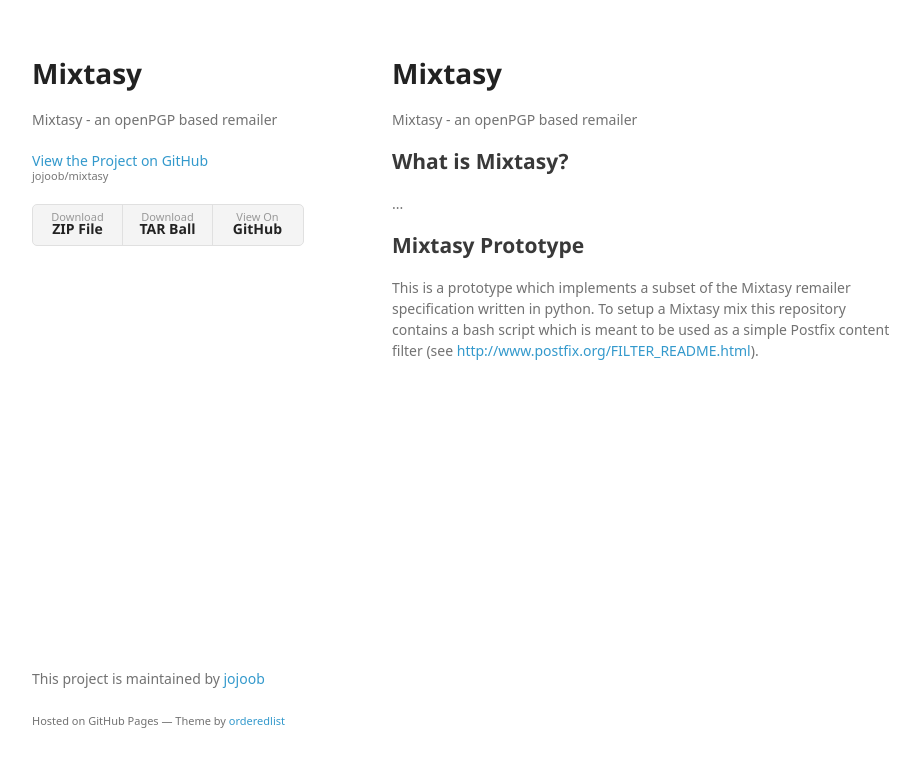
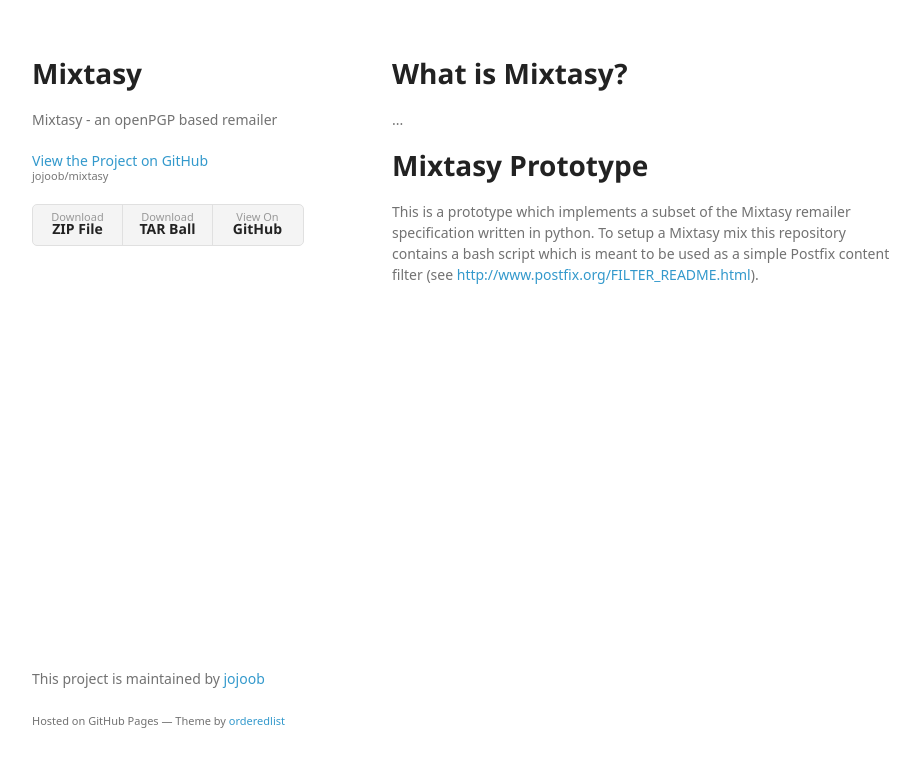
Before and after one commit to jojoob/mixtasy, a plain HTML site: page index.html in a window 1280 px wide. Shown: the whole page, without its empty margins (178-1098 px from the left). Drawn offline with Linux system fonts and the light colour scheme; a web font is replaced by a local one.

Commit message:
Create gh-pages branch via GitHub

```diff
--- a/index.html
+++ b/index.html
@@ -29,17 +29,12 @@
       </header>
       <section>
         <h1>
-<a id="mixtasy" class="anchor" href="#mixtasy" aria-hidden="true"><span aria-hidden="true" class="octicon octicon-link"></span></a>Mixtasy</h1>
-
-<p>Mixtasy - an openPGP based remailer</p>
-
-<h2>
-<a id="what-is-mixtasy" class="anchor" href="#what-is-mixtasy" aria-hidden="true"><span aria-hidden="true" class="octicon octicon-link"></span></a>What is Mixtasy?</h2>
+<a id="what-is-mixtasy" class="anchor" href="#what-is-mixtasy" aria-hidden="true"><span aria-hidden="true" class="octicon octicon-link"></span></a>What is Mixtasy?</h1>
 
 <p>...</p>
 
-<h2>
-<a id="mixtasy-prototype" class="anchor" href="#mixtasy-prototype" aria-hidden="true"><span aria-hidden="true" class="octicon octicon-link"></span></a>Mixtasy Prototype</h2>
+<h1>
+<a id="mixtasy-prototype" class="anchor" href="#mixtasy-prototype" aria-hidden="true"><span aria-hidden="true" class="octicon octicon-link"></span></a>Mixtasy Prototype</h1>
 
 <p>This is a prototype which implements a subset of the Mixtasy remailer specification written in python.
 To setup a Mixtasy mix this repository contains a bash script which is meant to be used as a simple Postfix content filter (see <a href="http://www.postfix.org/FILTER_README.html">http://www.postfix.org/FILTER_README.html</a>).</p>
--- a/params.json
+++ b/params.json
@@ -1,6 +1,6 @@
 {
   "name": "Mixtasy",
   "tagline": "Mixtasy - an openPGP based remailer",
-  "body": "# Mixtasy\r\nMixtasy - an openPGP based remailer\r\n\r\n## What is Mixtasy?\r\n...\r\n\r\n## Mixtasy Prototype\r\nThis is a prototype which implements a subset of the Mixtasy remailer specification written in python.\r\nTo setup a Mixtasy mix this repository contains a bash script which is meant to be used as a simple Postfix content filter (see http://www.postfix.org/FILTER_README.html).\r\n\r\n",
+  "body": "# What is Mixtasy?\r\n...\r\n\r\n# Mixtasy Prototype\r\nThis is a prototype which implements a subset of the Mixtasy remailer specification written in python.\r\nTo setup a Mixtasy mix this repository contains a bash script which is meant to be used as a simple Postfix content filter (see http://www.postfix.org/FILTER_README.html).\r\n\r\n",
   "note": "Don't delete this file! It's used internally to help with page regeneration."
 }
```
